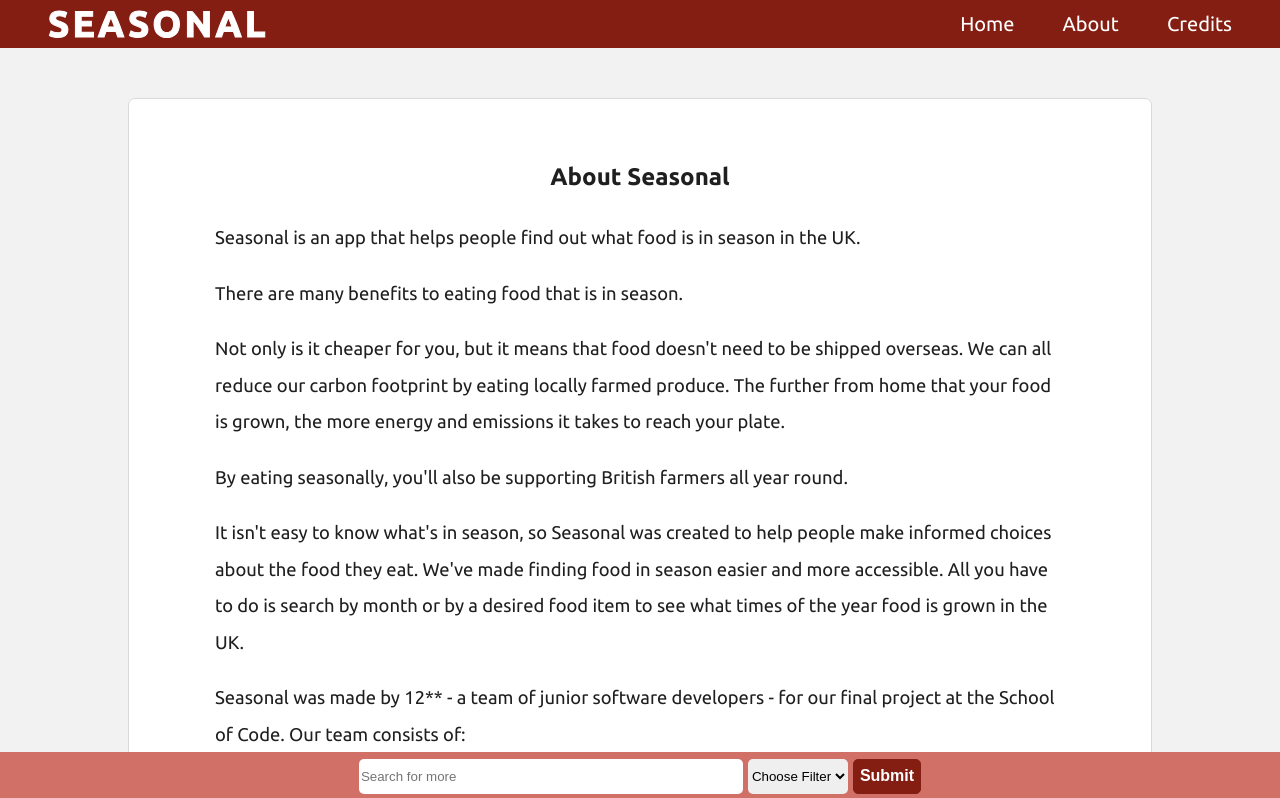
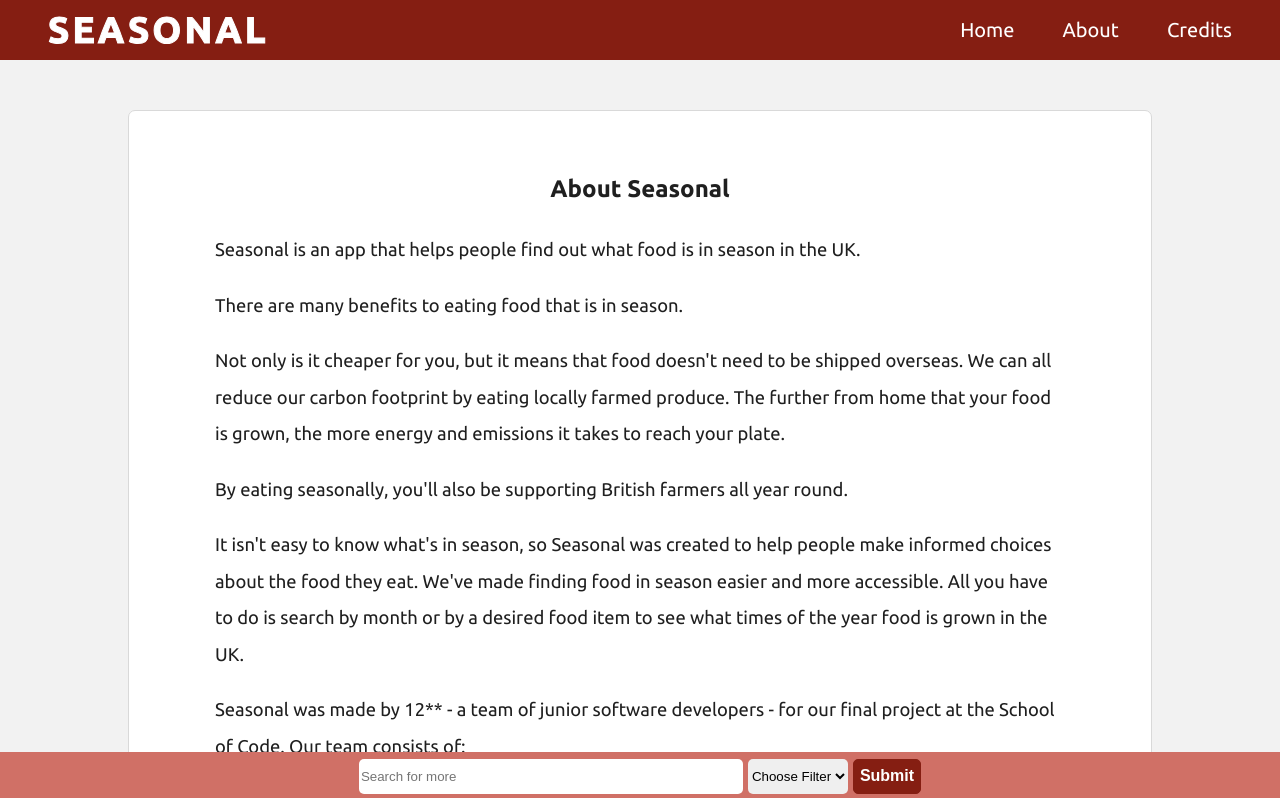
Before and after one commit to SchoolOfCode/final-project_front-end-12, a Next.js app in the folder seasonal/: page /about in a window 1280 px wide. Shown: the top 798 px of the page. Built offline with nearby package versions, Linux system fonts and the light colour scheme.

Commit message:
Added height to NavBar.

```diff
--- a/seasonal/styles/NavBar.module.css
+++ b/seasonal/styles/NavBar.module.css
@@ -1,6 +1,6 @@
 .div {
   background-color: var(--accent-one);
-  height: 48px;
+  height: 60px;
   width: 100vw;
   display: flex;
   justify-content: space-between;
@@ -34,7 +34,7 @@
 }
 
 .title h1 {
-  margin:0;
+  margin: 0;
   font-weight: 900;
   -webkit-text-stroke: 1px;
 }
@@ -49,14 +49,14 @@
 
 @media screen and (max-width: 600px) {
   .div {
-    height: 7vh;
+    height: 60px;
     width: 100vw;
     display: flex;
     justify-content: center;
     align-items: center;
     position: -webkit-sticky;
     position: sticky;
-    top:0;
+    top: 0;
   }
 
   .titleDiv {
```
